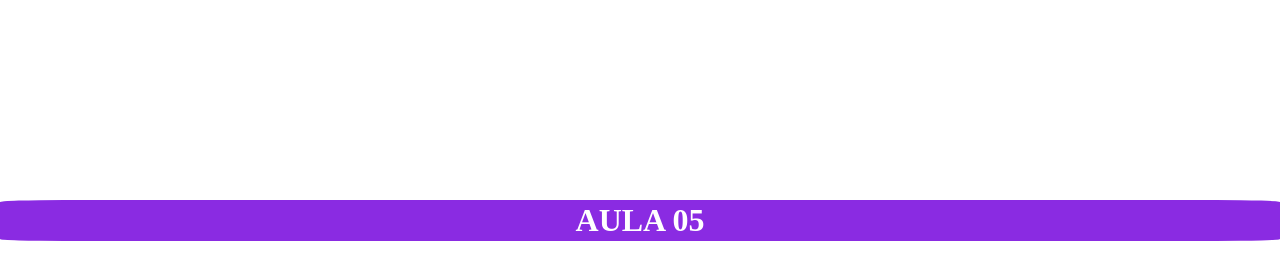
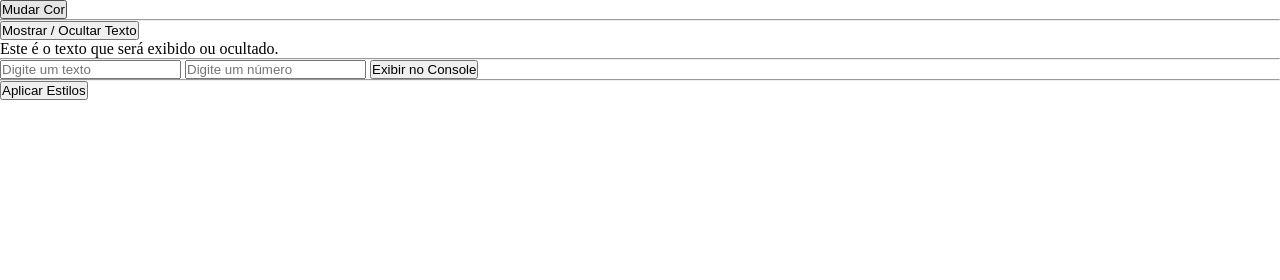
Before and after one commit to mariana-s0/2-Periodo-BSI, a plain HTML site: page Desenvolvimento Pag Web II/AULA-05/index.html in a window 1280 px wide. Drawn offline with Linux system fonts and the light colour scheme.

Commit message:
Update index.html

```diff
--- a/Desenvolvimento Pag Web II/AULA-05/index.html
+++ b/Desenvolvimento Pag Web II/AULA-05/index.html
@@ -1,14 +1,64 @@
 <!DOCTYPE html>
-<html lang="pt-br">
+<html lang="pt-BR">
 <head>
     <meta charset="UTF-8">
     <meta name="viewport" content="width=device-width, initial-scale=1.0">
-    <link rel="stylesheet" href="javascript.js">
+    <title>Exercícios JavaScript</title>
     <link rel="stylesheet" href="style.css">
-    <title>Object</title>
 </head>
 <body>
-    <h1 class="aula">AULA 05</h1>
-    <script src="javascript.js" ></script>
+
+    <!-- QUESTÃO 1 -->
+    <div class="centralizado">
+        <button id="btnCor">Mudar Cor</button>
+    </div>
+
+    <hr>
+
+    <!-- QUESTÃO 2 -->
+    <div class="containerTexto">
+        <button id="btnTexto">Mostrar / Ocultar Texto</button>
+
+        <p id="paragrafo">
+            Este é o texto que será exibido ou ocultado.
+        </p>
+    </div>
+
+    <hr>
+
+    <!-- QUESTÃO 3 -->
+    <div class="containerInputs">
+
+        <input
+            type="text"
+            id="txtTexto"
+            placeholder="Digite um texto">
+
+        <input
+            type="number"
+            id="txtNumero"
+            placeholder="Digite um número">
+
+        <button id="btnRepetir">
+            Exibir no Console
+        </button>
+
+    </div>
+
+    <hr>
+
+    <!-- QUESTÃO 4 -->
+    <div class="containerBox">
+
+        <button id="btnBox">
+            Aplicar Estilos
+        </button>
+
+        <div id="html_box"></div>
+
+    </div>
+
+    <script src="script.js"></script>
+
 </body>
 </html>
```
